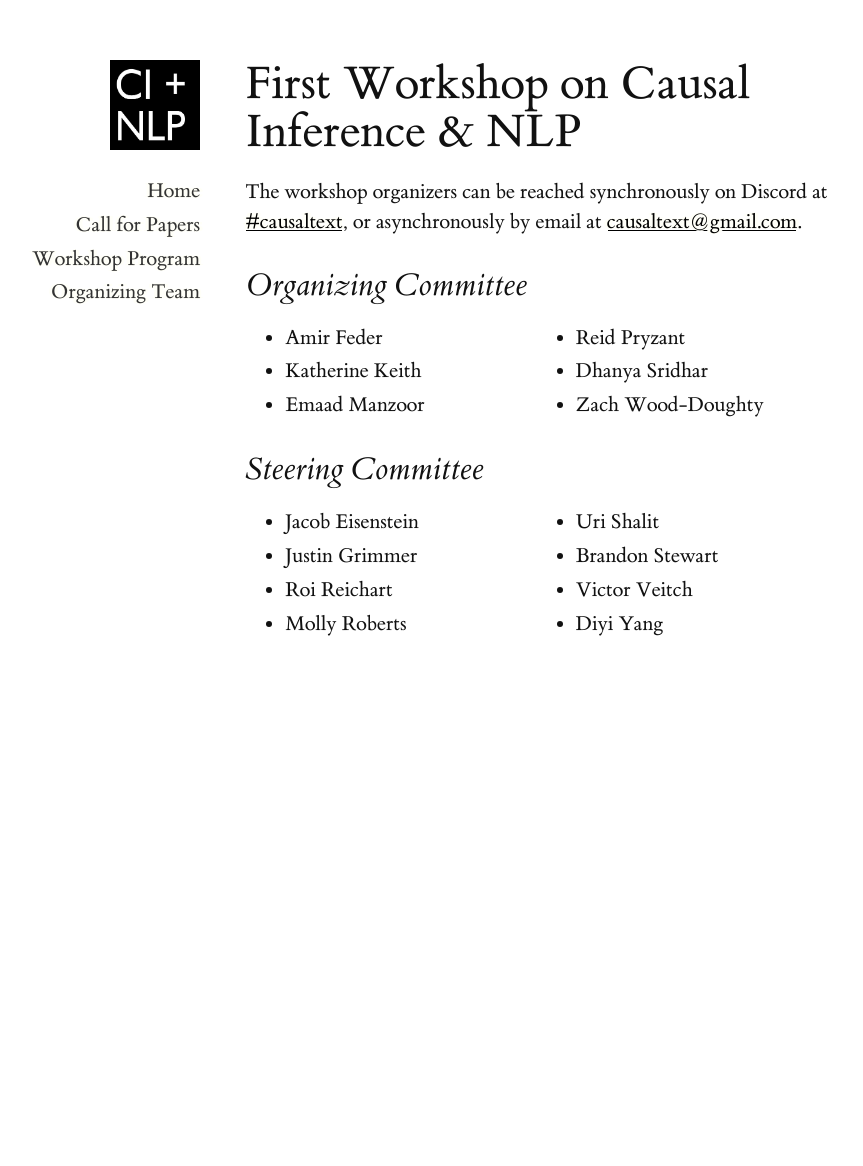
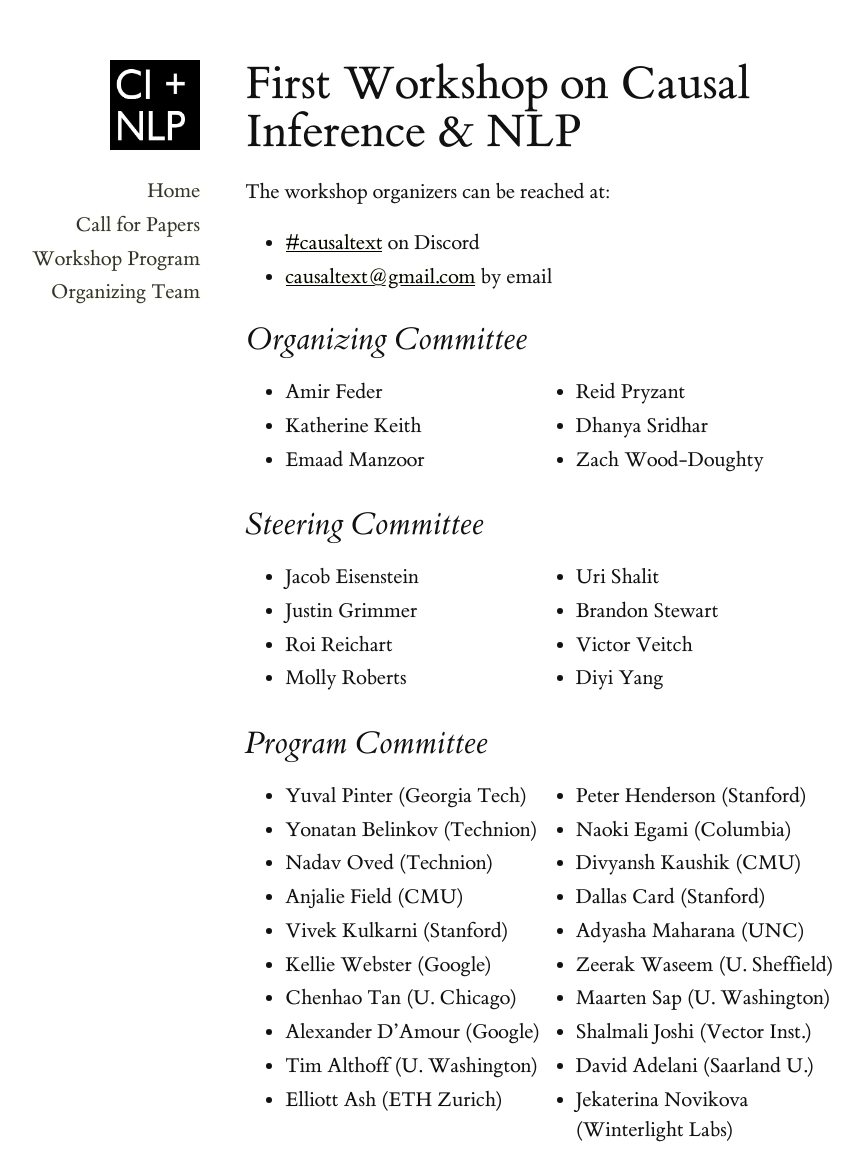
Before and after one commit to causaltext/causaltext.github.io, a Jekyll site: the page built from 2021/team.md, in a window 1280 px wide. Shown: the whole page, without its empty margins (211-1074 px from the left). Built offline with Jekyll 4.4.1, drawn with Linux system fonts in a browser that asks for light colours; before the commit the page ends 900 px from its top, so only the background shows below that.

Commit message:
add 2021 program committee

```diff
--- a/2021/team.md
+++ b/2021/team.md
@@ -7,9 +7,10 @@ title: Organizing Team
 {: style="margin-top:0; margin-bottom: 0;"}
 # First Workshop on Causal Inference & NLP
 
-The workshop organizers can be reached synchronously on Discord at
-[#causaltext](https://discord.gg/wPb8Rwa), or asynchronously by email at
-[causaltext@gmail.com](mailto:causaltext@gmail.com).
+The workshop organizers can be reached at:
+
+   * [#causaltext](https://discord.gg/wPb8Rwa) on Discord
+   * [causaltext@gmail.com](mailto:causaltext@gmail.com) by email
 
 ## Organizing Committee
 
@@ -32,3 +33,27 @@ The workshop organizers can be reached synchronously on Discord at
   * Brandon Stewart
   * Victor Veitch
   * Diyi Yang
+
+## Program Committee
+
+  {: style="column-count:2;"}
+  * Yuval Pinter (Georgia Tech)
+  * Yonatan Belinkov (Technion)
+  * Nadav Oved (Technion)
+  * Anjalie Field (CMU)
+  * Vivek Kulkarni (Stanford)
+  * Kellie Webster (Google)
+  * Chenhao Tan (U. Chicago)
+  * Alexander D’Amour (Google)
+  * Tim Althoff (U. Washington)
+  * Elliott Ash (ETH Zurich)
+  * Peter Henderson (Stanford)
+  * Naoki Egami (Columbia)
+  * Divyansh Kaushik (CMU)
+  * Dallas Card (Stanford)
+  * Adyasha Maharana (UNC)
+  * Zeerak Waseem (U. Sheffield)
+  * Maarten Sap (U. Washington)
+  * Shalmali Joshi (Vector Inst.)
+  * David Adelani (Saarland U.)
+  * Jekaterina Novikova (Winterlight Labs)
```
